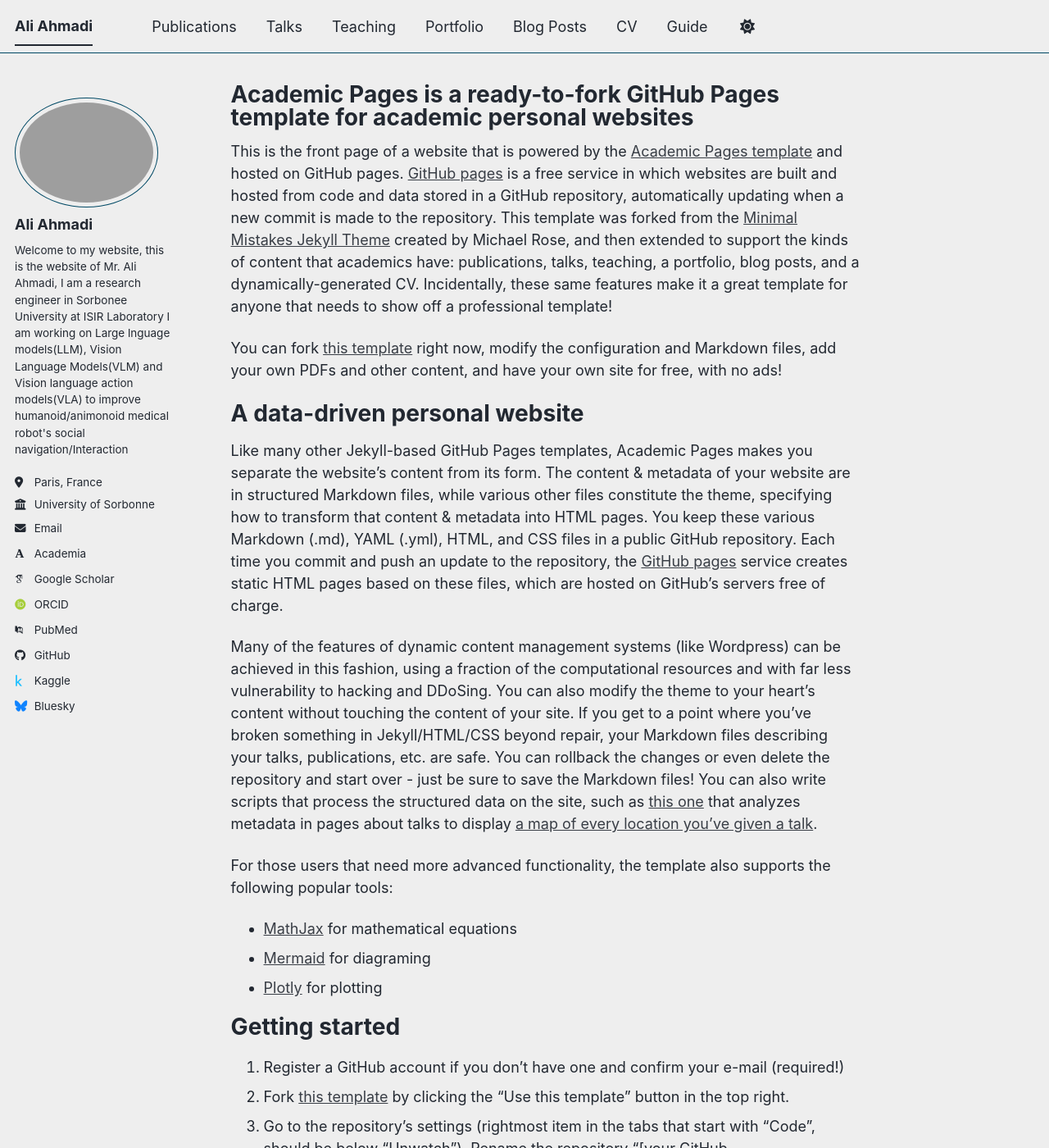
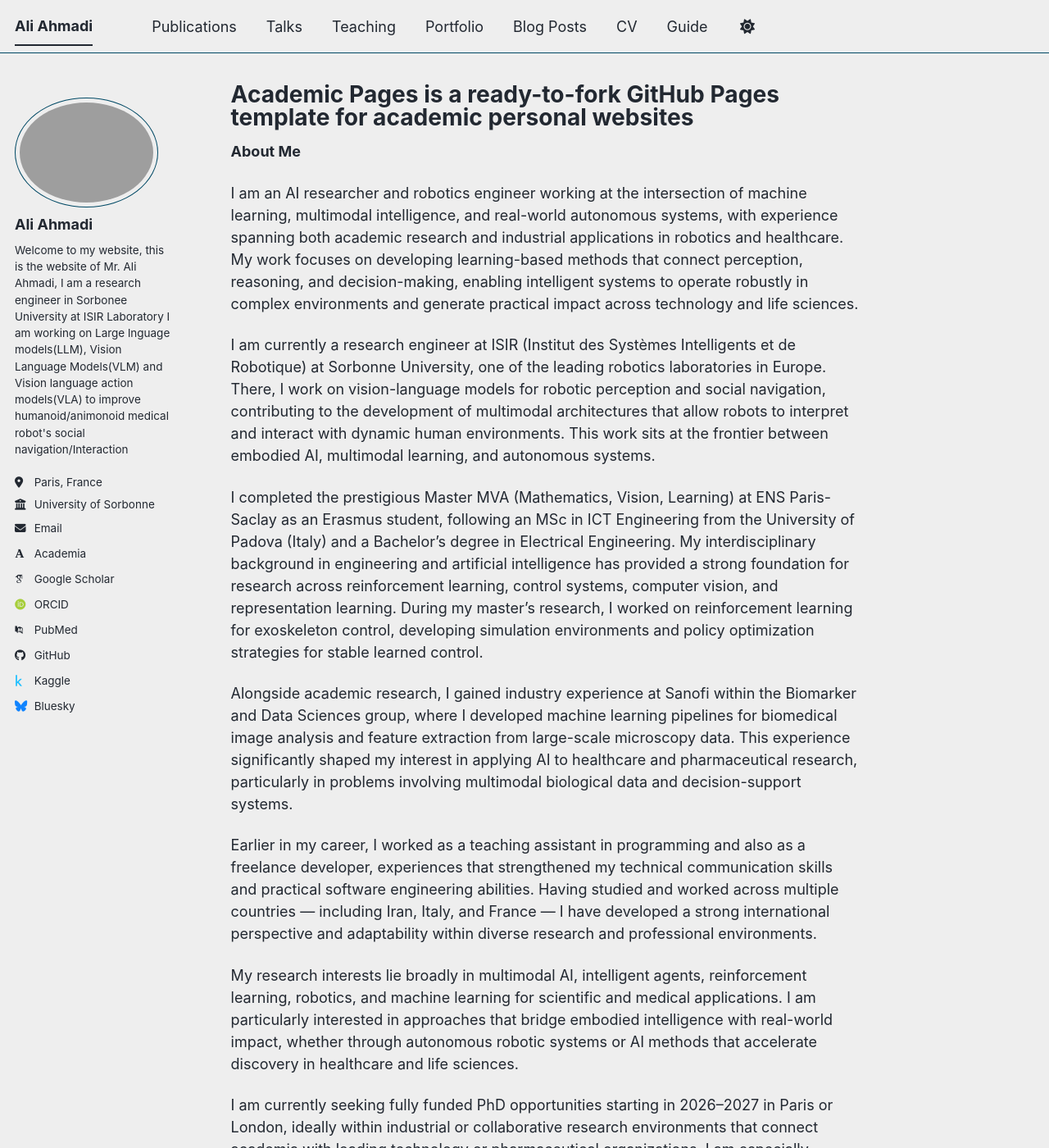
Before and after one commit to Ali-A7/Ali-A7.github.io, a Jekyll site: the page built from _pages/about.md, in a window 1280 px wide and 1400 px high. Shown: the whole window at 82% size. Built offline with Jekyll 4.4.1, drawn with Linux system fonts in a browser that asks for light colours; some web fonts are replaced; a script bundle is joined from its source files by our own code; library files that are not in the unit come from our copies; some of the changed text lies outside the part shown.

Commit message:
Update about.md

```diff
--- a/_pages/about.md
+++ b/_pages/about.md
@@ -7,50 +7,18 @@ redirect_from:
   - /about.html
 ---
 
-This is the front page of a website that is powered by the [Academic Pages template](https://github.com/academicpages/academicpages.github.io) and hosted on GitHub pages. [GitHub pages](https://pages.github.com) is a free service in which websites are built and hosted from code and data stored in a GitHub repository, automatically updating when a new commit is made to the repository. This template was forked from the [Minimal Mistakes Jekyll Theme](https://mmistakes.github.io/minimal-mistakes/) created by Michael Rose, and then extended to support the kinds of content that academics have: publications, talks, teaching, a portfolio, blog posts, and a dynamically-generated CV. Incidentally, these same features make it a great template for anyone that needs to show off a professional template!
+**About Me**
 
- You can fork [this template](https://github.com/academicpages/academicpages.github.io) right now, modify the configuration and Markdown files, add your own PDFs and other content, and have your own site for free, with no ads!
+I am an AI researcher and robotics engineer working at the intersection of machine learning, multimodal intelligence, and real-world autonomous systems, with experience spanning both academic research and industrial applications in robotics and healthcare. My work focuses on developing learning-based methods that connect perception, reasoning, and decision-making, enabling intelligent systems to operate robustly in complex environments and generate practical impact across technology and life sciences.
 
-A data-driven personal website
-======
-Like many other Jekyll-based GitHub Pages templates, Academic Pages makes you separate the website's content from its form. The content & metadata of your website are in structured Markdown files, while various other files constitute the theme, specifying how to transform that content & metadata into HTML pages. You keep these various Markdown (.md), YAML (.yml), HTML, and CSS files in a public GitHub repository. Each time you commit and push an update to the repository, the [GitHub pages](https://pages.github.com/) service creates static HTML pages based on these files, which are hosted on GitHub's servers free of charge.
+I am currently a research engineer at ISIR (Institut des Systèmes Intelligents et de Robotique) at Sorbonne University, one of the leading robotics laboratories in Europe. There, I work on vision-language models for robotic perception and social navigation, contributing to the development of multimodal architectures that allow robots to interpret and interact with dynamic human environments. This work sits at the frontier between embodied AI, multimodal learning, and autonomous systems.
 
-Many of the features of dynamic content management systems (like Wordpress) can be achieved in this fashion, using a fraction of the computational resources and with far less vulnerability to hacking and DDoSing. You can also modify the theme to your heart's content without touching the content of your site. If you get to a point where you've broken something in Jekyll/HTML/CSS beyond repair, your Markdown files describing your talks, publications, etc. are safe. You can rollback the changes or even delete the repository and start over - just be sure to save the Markdown files! You can also write scripts that process the structured data on the site, such as [this one](https://github.com/academicpages/academicpages.github.io/blob/master/talkmap.ipynb) that analyzes metadata in pages about talks to display [a map of every location you've given a talk](https://academicpages.github.io/talkmap.html).
+I completed the prestigious Master MVA (Mathematics, Vision, Learning) at ENS Paris-Saclay as an Erasmus student, following an MSc in ICT Engineering from the University of Padova (Italy) and a Bachelor’s degree in Electrical Engineering. My interdisciplinary background in engineering and artificial intelligence has provided a strong foundation for research across reinforcement learning, control systems, computer vision, and representation learning. During my master’s research, I worked on reinforcement learning for exoskeleton control, developing simulation environments and policy optimization strategies for stable learned control.
 
-For those users that need more advanced functionality, the template also supports the following popular tools:
-- [MathJax](https://www.mathjax.org/) for mathematical equations
-- [Mermaid](https://mermaid.js.org/) for diagraming
-- [Plotly](https://plotly.com/javascript/) for plotting
+Alongside academic research, I gained industry experience at Sanofi within the Biomarker and Data Sciences group, where I developed machine learning pipelines for biomedical image analysis and feature extraction from large-scale microscopy data. This experience significantly shaped my interest in applying AI to healthcare and pharmaceutical research, particularly in problems involving multimodal biological data and decision-support systems.
 
-Getting started
-======
-1. Register a GitHub account if you don't have one and confirm your e-mail (required!)
-1. Fork [this template](https://github.com/academicpages/academicpages.github.io) by clicking the "Use this template" button in the top right.
-1. Go to the repository's settings (rightmost item in the tabs that start with "Code", should be below "Unwatch"). Rename the repository "[your GitHub username].github.io", which will also be your website's URL.
-1. Set site-wide configuration and create content & metadata (see below -- also see [this set of diffs](https://archive.is/3TPas) showing what files were changed to set up [an example site](https://getorg-testacct.github.io) for a user with the username "getorg-testacct")
-1. Upload any files (like PDFs, .zip files, etc.) to the files/ directory. They will appear at https://[your GitHub username].github.io/files/example.pdf.
-1. Check status by going to the repository settings, in the "GitHub pages" section
+Earlier in my career, I worked as a teaching assistant in programming and also as a freelance developer, experiences that strengthened my technical communication skills and practical software engineering abilities. Having studied and worked across multiple countries — including Iran, Italy, and France — I have developed a strong international perspective and adaptability within diverse research and professional environments.
 
-Site-wide configuration
-------
-The main configuration file for the site is in the base directory in [_config.yml](https://github.com/academicpages/academicpages.github.io/blob/master/_config.yml), which defines the content in the sidebars and other site-wide features. You will need to replace the default variables with ones about yourself and your site's github repository. The configuration file for the top menu is in [_data/navigation.yml](https://github.com/academicpages/academicpages.github.io/blob/master/_data/navigation.yml). For example, if you don't have a portfolio or blog posts, you can remove those items from that navigation.yml file to remove them from the header.
+My research interests lie broadly in multimodal AI, intelligent agents, reinforcement learning, robotics, and machine learning for scientific and medical applications. I am particularly interested in approaches that bridge embodied intelligence with real-world impact, whether through autonomous robotic systems or AI methods that accelerate discovery in healthcare and life sciences.
 
-Create content & metadata
-------
-For site content, there is one Markdown file for each type of content, which are stored in directories like _publications, _talks, _posts, _teaching, or _pages. For example, each talk is a Markdown file in the [_talks directory](https://github.com/academicpages/academicpages.github.io/tree/master/_talks). At the top of each Markdown file is structured data in YAML about the talk, which the theme will parse to do lots of cool stuff. The same structured data about a talk is used to generate the list of talks on the [Talks page](https://academicpages.github.io/talks), each [individual page](https://academicpages.github.io/talks/2012-03-01-talk-1) for specific talks, the talks section for the [CV page](https://academicpages.github.io/cv), and the [map of places you've given a talk](https://academicpages.github.io/talkmap.html) (if you run this [python file](https://github.com/academicpages/academicpages.github.io/blob/master/talkmap.py) or [Jupyter notebook](https://github.com/academicpages/academicpages.github.io/blob/master/talkmap.ipynb), which creates the HTML for the map based on the contents of the _talks directory).
-
-**Markdown generator**
-
-The repository includes [a set of Jupyter notebooks](https://github.com/academicpages/academicpages.github.io/tree/master/markdown_generator
-) that converts a CSV containing structured data about talks or presentations into individual Markdown files that will be properly formatted for the Academic Pages template. The sample CSVs in that directory are the ones I used to create my own personal website at stuartgeiger.com. My usual workflow is that I keep a spreadsheet of my publications and talks, then run the code in these notebooks to generate the Markdown files, then commit and push them to the GitHub repository.
-
-How to edit your site's GitHub repository
-------
-Many people use a git client to create files on their local computer and then push them to GitHub's servers. If you are not familiar with git, you can directly edit these configuration and Markdown files directly in the github.com interface. Navigate to a file (like [this one](https://github.com/academicpages/academicpages.github.io/blob/master/_talks/2012-03-01-talk-1.md) and click the pencil icon in the top right of the content preview (to the right of the "Raw | Blame | History" buttons). You can delete a file by clicking the trashcan icon to the right of the pencil icon. You can also create new files or upload files by navigating to a directory and clicking the "Create new file" or "Upload files" buttons.
-
-Example: editing a Markdown file for a talk
-![Editing a Markdown file for a talk](/images/editing-talk.png)
-
-For more info
-------
-More info about configuring Academic Pages can be found in [the guide](https://academicpages.github.io/markdown/), the [growing wiki](https://github.com/academicpages/academicpages.github.io/wiki), and you can always [ask a question on GitHub](https://github.com/academicpages/academicpages.github.io/discussions). The [guides for the Minimal Mistakes theme](https://mmistakes.github.io/minimal-mistakes/docs/configuration/) (which this theme was forked from) might also be helpful.
+I am currently seeking fully funded PhD opportunities starting in 2026–2027 in Paris or London, ideally within industrial or collaborative research environments that connect academia with leading technology or pharmaceutical organizations. I am especially motivated by industrial PhD programmes and projects at the intersection of AI with robotics, healthcare, or scientific discovery, where research can translate into tangible real-world applications.
```
